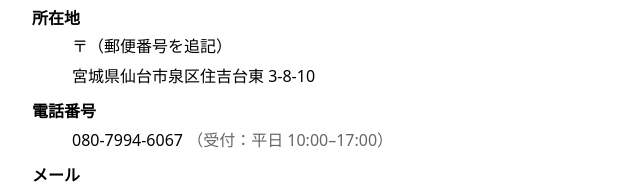
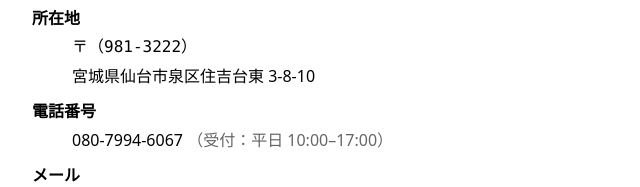
Before and after one commit to remotesougi/remotesougi.github.io, a plain HTML site: page legal/trade-law.html in a window 1280 px wide. Shown: the part 330-517 px from the top of the page, 178-818 px from the left. Drawn offline with Linux system fonts and the light colour scheme.

Commit message:
Update postal code in trade-law.html

```diff
--- a/legal/trade-law.html
+++ b/legal/trade-law.html
@@ -16,7 +16,7 @@
   <dl style="margin:.6rem 0;">
     <dt style="font-weight:700; margin-top:.4rem;">販売業者（屋号/法人名）</dt><dd>株式会社 Re:animate</dd>
     <dt style="font-weight:700; margin-top:.4rem;">代表者</dt><dd>代表取締役 佐藤 副武</dd>
-    <dt style="font-weight:700; margin-top:.4rem;">所在地</dt><dd>〒<span style="font-family:ui-monospace,Consolas,monaco,monospace;">（郵便番号を追記）</span><br>宮城県仙台市泉区住吉台東 3-8-10</dd>
+    <dt style="font-weight:700; margin-top:.4rem;">所在地</dt><dd>〒<span style="font-family:ui-monospace,Consolas,monaco,monospace;">（981-3222）</span><br>宮城県仙台市泉区住吉台東 3-8-10</dd>
     <dt style="font-weight:700; margin-top:.4rem;">電話番号</dt><dd>080-7994-6067 <span style="color:#666;">（受付：平日 10:00–17:00）</span></dd>
     <dt style="font-weight:700; margin-top:.4rem;">メール</dt><dd><a href="mailto:soemu0118@gmail.com" style="color:#0a6;">soemu0118@gmail.com</a></dd>
     <dt style="font-weight:700; margin-top:.4rem;">ウェブサイト</dt><dd><a href="https://remotesougi.github.io/" style="color:#0a6;">https://remotesougi.github.io/</a></dd>
```
